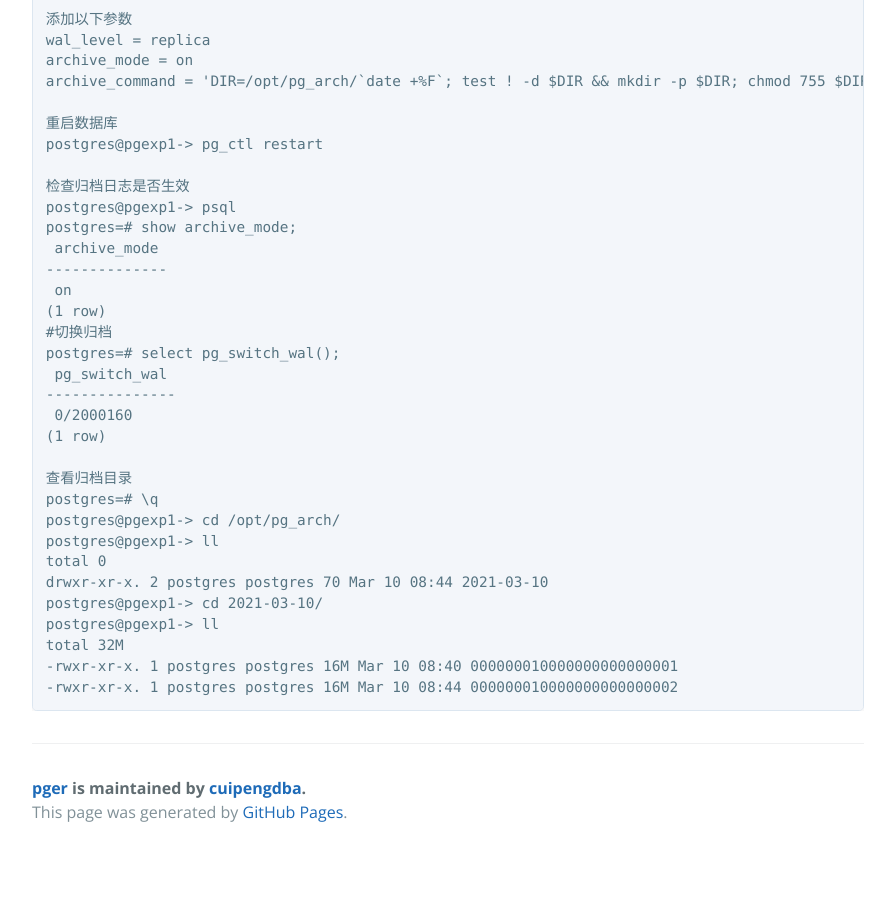
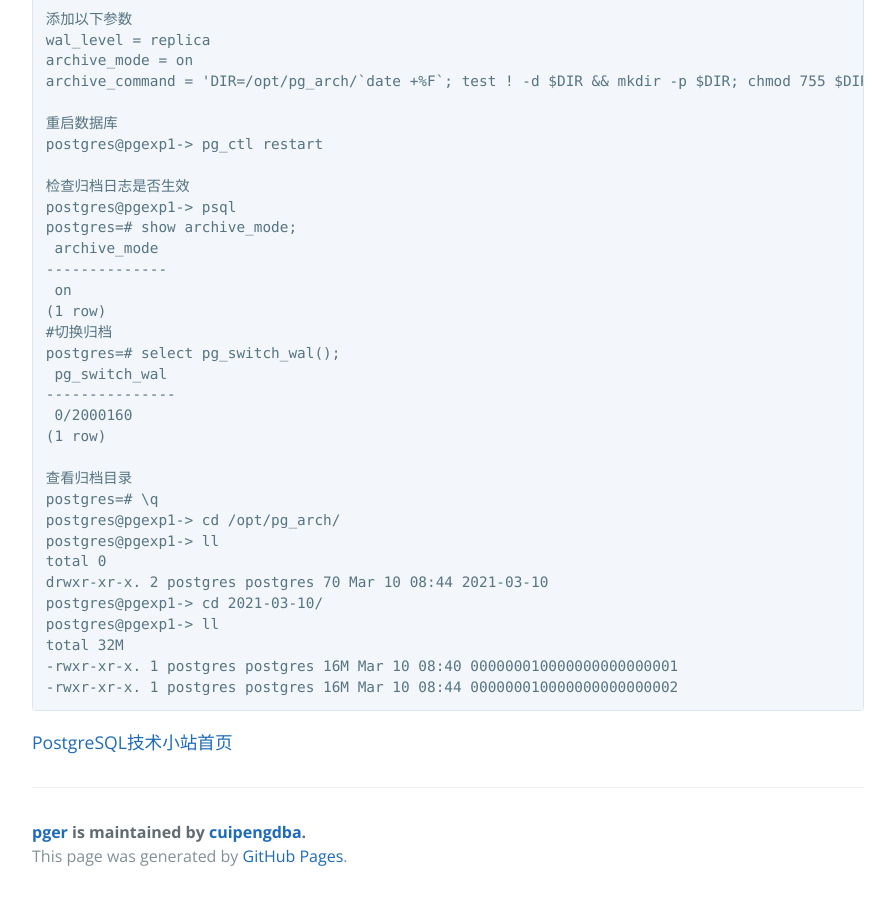
Before and after one commit to cuipengdba/pger, a Jekyll site: the page built from tree/202103/20210309_01.md, in a window 1280 px wide and 900 px high, scrolled down 738 px. Shown: the whole window, without its empty margins (192-1087 px from the left). Built offline with Jekyll 4.4.1, drawn with Linux system fonts in a browser that asks for light colours; our own code applies the rules of GitHub Pages for plain Markdown files; before the commit the page ends 1594 px from its top, so only the background shows below that.

Commit message:
Update 20210309_01.md

````diff
--- a/tree/202103/20210309_01.md
+++ b/tree/202103/20210309_01.md
@@ -48,3 +48,4 @@ total 32M
 -rwxr-xr-x. 1 postgres postgres 16M Mar 10 08:40 000000010000000000000001
 -rwxr-xr-x. 1 postgres postgres 16M Mar 10 08:44 000000010000000000000002
 ```
+[PostgreSQL技术小站首页](https://github.com/cuipengdba/pger/blob/main/README.md)
````
